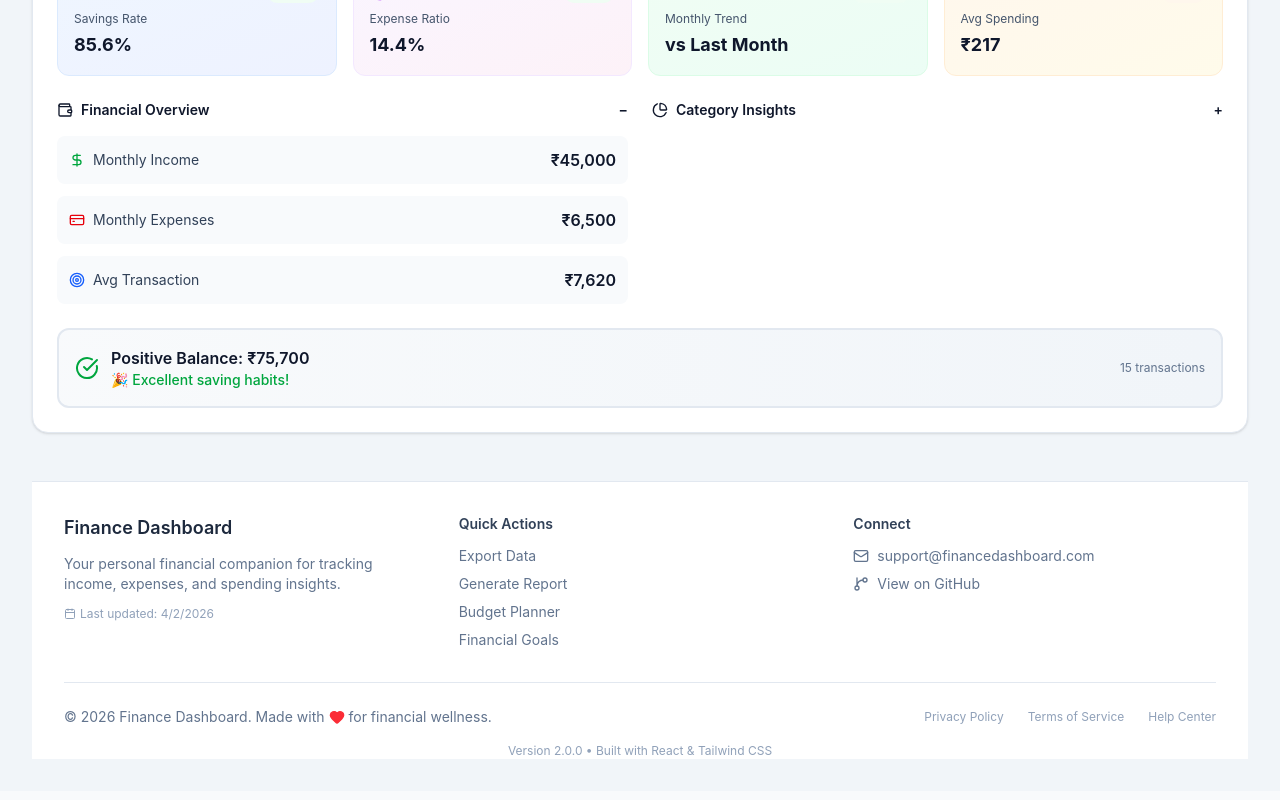
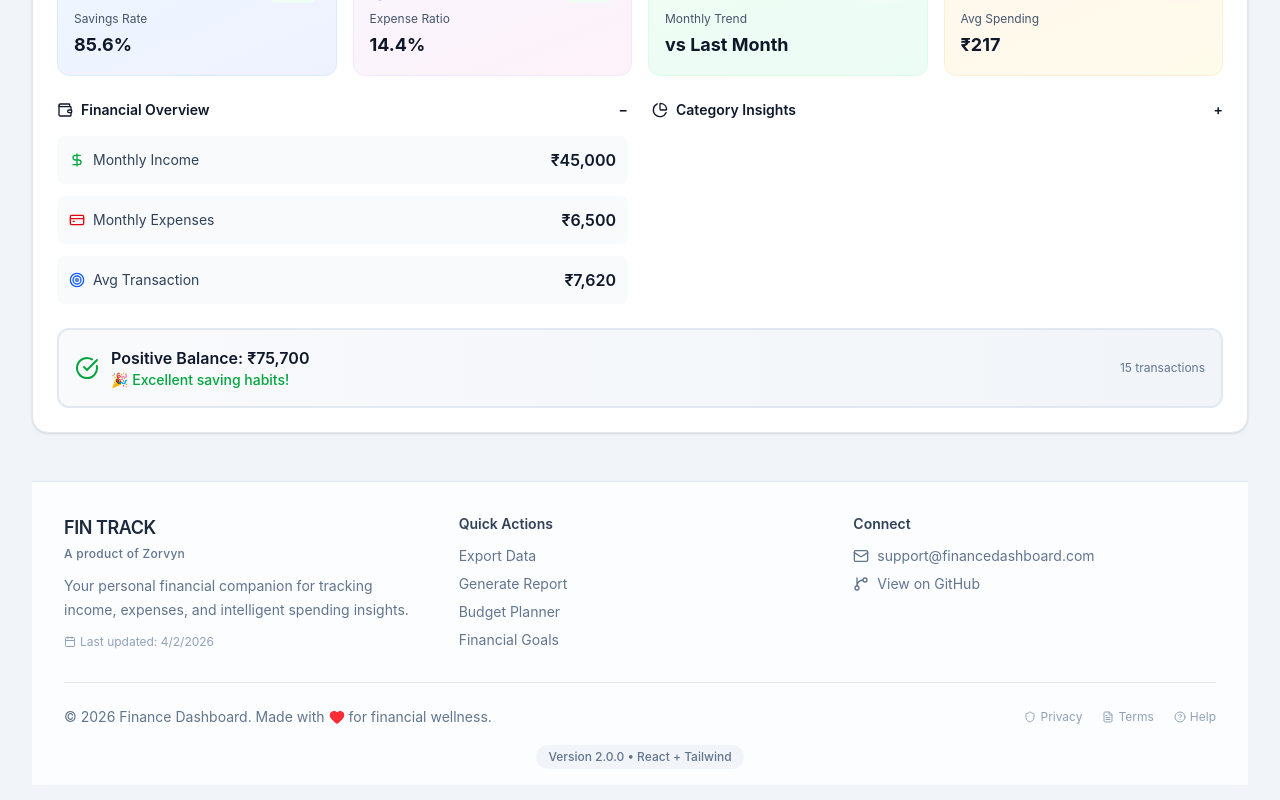
Before and after one commit to OmpalSingh01/finance-dashboard, a React (Vite) app: page / in a window 1280 px wide. Shown: the part 1738-2538 px from the top of the page. Built offline with nearby package versions, Linux system fonts and the light colour scheme.

Commit message:
fix PieChart

```diff
--- a/src/components/ExpensePieChart.jsx
+++ b/src/components/ExpensePieChart.jsx
@@ -54,11 +54,11 @@ export default function ExpensePieChart() {
               dataKey="value"
               nameKey="name"
               innerRadius={70}
-              outerRadius={110}
+              outerRadius={100}
               paddingAngle={4}
               cornerRadius={8}
               stroke="none"
-              label={({ percent }) => `${(percent * 100).toFixed(0)}%`}
+              label={false}
             >
               {pieData.map((entry, index) => (
                 <Cell
@@ -74,14 +74,23 @@ export default function ExpensePieChart() {
     border: '1px solid #e2e8f0',
     boxShadow: '0 4px 14px rgba(0,0,0,0.08)',
   }}
-              formatter={(value) => [`₹${value.toLocaleString()}`, 'Spent']}
+  formatter={(value, name) => {
+    const percent = totalExpense
+      ? ((value / totalExpense) * 100).toFixed(1)
+      : 0
+
+    return [`₹${value.toLocaleString()} • ${percent}%`, `${name}`]
+  }}
+  separator=": "
 />
 
             <Legend
               verticalAlign="bottom"
-              height={36}
               iconType="circle"
-              wrapperStyle={{ paddingTop: '20px' }}
+              wrapperStyle={{
+                paddingTop: '16px',
+                fontSize: '12px',
+              }}
             />
           </PieChart>
         </ResponsiveContainer>
--- a/src/components/Footer.jsx
+++ b/src/components/Footer.jsx
@@ -1,65 +1,78 @@
-import { Heart, GitBranch, Mail, Calendar } from 'lucide-react'
+import { Heart, GitBranch, Mail, Calendar, Shield, FileText, HelpCircle } from 'lucide-react'
 
 export default function Footer() {
   const currentYear = new Date().getFullYear()
 
   return (
-    <footer className="mt-12 border-t border-slate-200 bg-white pt-8 dark:border-slate-700 dark:bg-slate-800">
+    <footer className="mt-12 border-t border-slate-200 bg-white/80 backdrop-blur-sm pt-8 dark:border-slate-700 dark:bg-slate-800/80">
       <div className="mx-auto max-w-7xl px-4 md:px-8">
         <div className="grid gap-8 md:grid-cols-3">
-          {/* Brand Section */}
-          <div className="space-y-3">
-            <h3 className="text-lg font-semibold text-slate-800 dark:text-white">
-              Finance Dashboard
+          {/* Brand */}
+        <div className="space-y-3">
+          <div className="space-y-1">
+            <h3 className="text-lg font-semibold tracking-tight text-slate-800 dark:text-white">
+              FIN TRACK
             </h3>
-            <p className="text-sm text-slate-500 dark:text-slate-400">
-              Your personal financial companion for tracking income, expenses, and spending insights.
+
+            <p className="text-xs font-medium tracking-wide text-slate-500 dark:text-slate-400">
+              A product of Zorvyn
             </p>
-            <div className="flex items-center space-x-1 text-xs text-slate-400 dark:text-slate-500">
-              <Calendar className="h-3 w-3" />
-              <span>Last updated: {new Date().toLocaleDateString()}</span>
-            </div>
           </div>
+
+          <p className="text-sm leading-6 text-slate-500 dark:text-slate-400">
+            Your personal financial companion for tracking income, expenses,
+            and intelligent spending insights.
+          </p>
+
+          <div className="flex items-center gap-1 text-xs text-slate-400 dark:text-slate-500">
+            <Calendar className="h-3 w-3" />
+            <span>Last updated: {new Date().toLocaleDateString()}</span>
+          </div>
+        </div>
 
           {/* Quick Links */}
           <div className="space-y-3">
             <h4 className="text-sm font-semibold text-slate-700 dark:text-slate-300">
               Quick Actions
             </h4>
+
             <div className="space-y-2 text-sm">
-              <button className="block text-slate-500 hover:text-slate-700 dark:text-slate-400 dark:hover:text-slate-200 transition-colors">
-                Export Data
-              </button>
-              <button className="block text-slate-500 hover:text-slate-700 dark:text-slate-400 dark:hover:text-slate-200 transition-colors">
-                Generate Report
-              </button>
-              <button className="block text-slate-500 hover:text-slate-700 dark:text-slate-400 dark:hover:text-slate-200 transition-colors">
-                Budget Planner
-              </button>
-              <button className="block text-slate-500 hover:text-slate-700 dark:text-slate-400 dark:hover:text-slate-200 transition-colors">
-                Financial Goals
-              </button>
+              {[
+                'Export Data',
+                'Generate Report',
+                'Budget Planner',
+                'Financial Goals',
+              ].map((item) => (
+                <button
+                  key={item}
+                  className="block transition-colors text-slate-500 hover:text-slate-800 dark:text-slate-400 dark:hover:text-white"
+                >
+                  {item}
+                </button>
+              ))}
             </div>
           </div>
 
-          {/* Contact & Social */}
+          {/* Connect */}
           <div className="space-y-3">
             <h4 className="text-sm font-semibold text-slate-700 dark:text-slate-300">
               Connect
             </h4>
+
             <div className="space-y-2">
               <a
                 href="mailto:support@financedashboard.com"
-                className="flex items-center space-x-2 text-sm text-slate-500 hover:text-slate-700 dark:text-slate-400 dark:hover:text-slate-200 transition-colors"
+                className="flex items-center gap-2 text-sm text-slate-500 transition-colors hover:text-slate-800 dark:text-slate-400 dark:hover:text-white"
               >
                 <Mail className="h-4 w-4" />
                 <span>support@financedashboard.com</span>
               </a>
+
               <a
                 href="https://github.com/OmpalSingh01/finance-dashboard"
                 target="_blank"
                 rel="noopener noreferrer"
-                className="flex items-center space-x-2 text-sm text-slate-500 hover:text-slate-700 dark:text-slate-400 dark:hover:text-slate-200 transition-colors"
+                className="flex items-center gap-2 text-sm text-slate-500 transition-colors hover:text-slate-800 dark:text-slate-400 dark:hover:text-white"
               >
                 <GitBranch className="h-4 w-4" />
                 <span>View on GitHub</span>
@@ -68,25 +81,38 @@ export default function Footer() {
           </div>
         </div>
 
-        {/* Bottom Section */}
+        {/* Bottom */}
         <div className="mt-8 border-t border-slate-200 pt-6 dark:border-slate-700">
-          <div className="flex flex-col items-center justify-between space-y-4 md:flex-row md:space-y-0">
-            <div className="flex items-center space-x-1 text-sm text-slate-500 dark:text-slate-400">
+          <div className="flex flex-col gap-4 md:flex-row md:items-center md:justify-between">
+            <div className="flex flex-wrap items-center gap-1 text-sm text-slate-500 dark:text-slate-400">
               <span>© {currentYear} Finance Dashboard. Made with</span>
-              <Heart className="h-4 w-4 text-red-500 fill-current" />
+              <Heart className="h-4 w-4 fill-current text-red-500" />
               <span>for financial wellness.</span>
             </div>
 
-            <div className="flex items-center space-x-6 text-xs text-slate-400 dark:text-slate-500">
-              <span>Privacy Policy</span>
-              <span>Terms of Service</span>
-              <span>Help Center</span>
+            <div className="flex flex-wrap items-center gap-5 text-xs text-slate-400 dark:text-slate-500">
+              <button className="flex items-center gap-1 hover:text-slate-600 dark:hover:text-slate-300">
+                <Shield className="h-3 w-3" />
+                Privacy
+              </button>
+
+              <button className="flex items-center gap-1 hover:text-slate-600 dark:hover:text-slate-300">
+                <FileText className="h-3 w-3" />
+                Terms
+              </button>
+
+              <button className="flex items-center gap-1 hover:text-slate-600 dark:hover:text-slate-300">
+                <HelpCircle className="h-3 w-3" />
+                Help
+              </button>
             </div>
           </div>
 
-          {/* Version Info */}
-          <div className="mt-4 text-center text-xs text-slate-400 dark:text-slate-500">
-            Version 2.0.0 • Built with React & Tailwind CSS
+          {/* Version */}
+          <div className="mt-4 text-center">
+            <span className="inline-flex rounded-full bg-slate-100 px-3 py-1 mb-4 text-xs font-medium text-slate-500 dark:bg-slate-700 dark:text-slate-400">
+              Version 2.0.0 • React + Tailwind
+            </span>
           </div>
         </div>
       </div>
--- a/src/components/TransactionTable.jsx
+++ b/src/components/TransactionTable.jsx
@@ -269,7 +269,7 @@ export default function TransactionTable() {
 
         <div className="max-h-[460px] overflow-y-auto backdrop-blur-sm">
           <table className="w-full">
-            <thead className="bg-slate-50 dark:bg-slate-700/50">
+            <thead className="sticky top-0 z-10 bg-slate-50 dark:bg-slate-700/50 backdrop-blur-sm">
             <tr>
               <th
                 className="px-6 py-4 text-left text-xs font-semibold text-slate-600 uppercase tracking-wider cursor-pointer hover:bg-slate-100 dark:text-slate-300 dark:hover:bg-slate-600/50 transition-colors"
```
Lines whose indentation alone changed are shown as unchanged.
